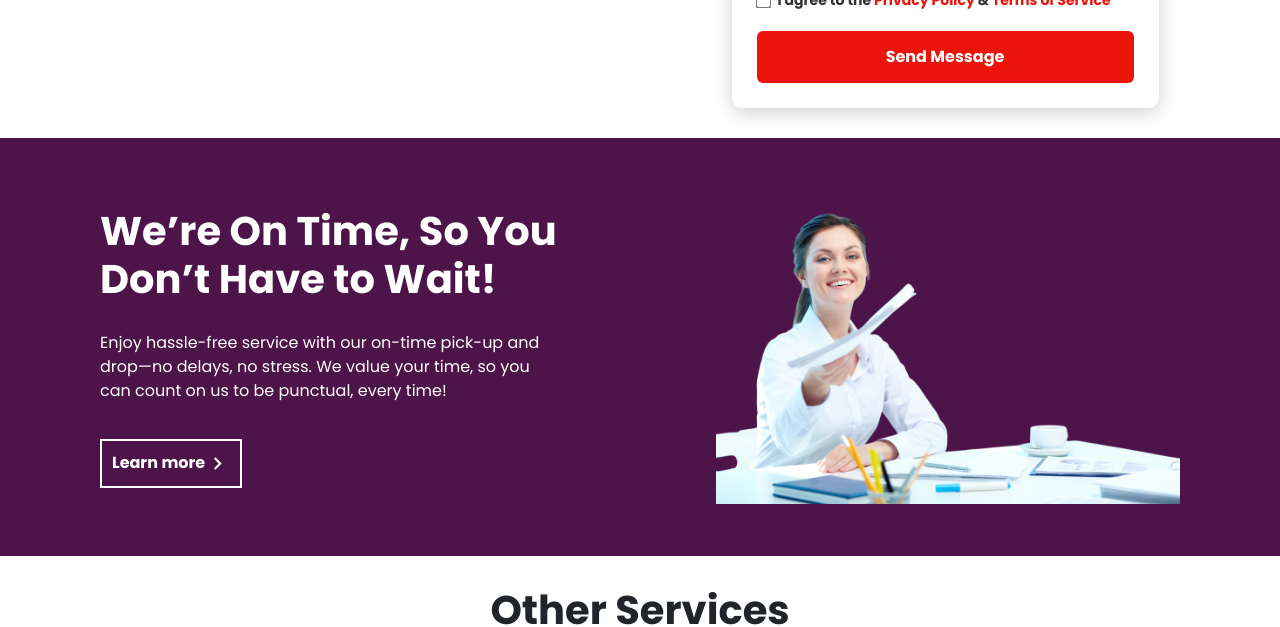
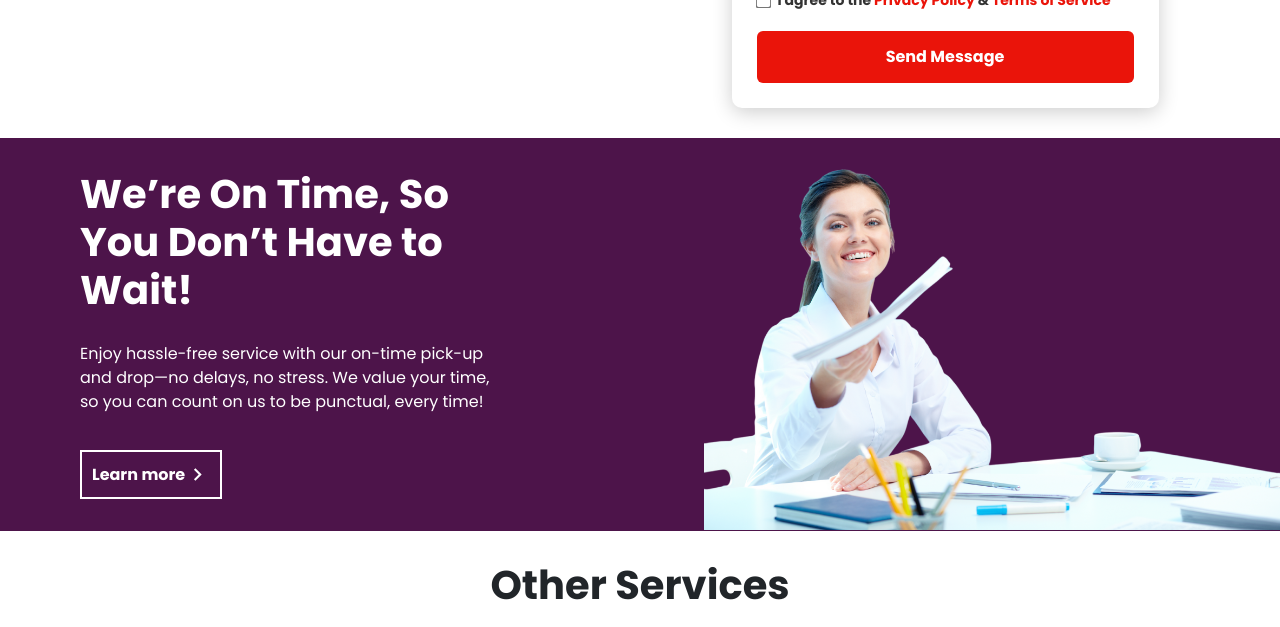
Before and after one commit to PrajwalHS2609/MeaApostille, a Next.js app: page / in a window 1280 px wide. Shown: the part 4100-4727 px from the top of the page. Built offline with nearby package versions, Linux system fonts and the light colour scheme.

Commit message:
img change

```diff
--- a/src/components/HomePage/Component3/Component3.css
+++ b/src/components/HomePage/Component3/Component3.css
@@ -4,17 +4,20 @@
   display: flex;
   justify-content: space-between;
   align-items: center;
-  padding: 2rem 5rem;
+  /* padding: 2rem 5rem; */
   background-color: #4d144a;
 }
 .component3-content1 {
   width: 45%;
-  padding: 20px;
+  padding: 2rem 5rem;
   display: flex;
   justify-content: center;
   align-items: flex-start;
   flex-direction: column;
   gap: 20px;
+}
+.component3-content1:nth-child(2) {
+  padding: 0;
 }
 .component3-content1 > img {
   width: 100%;
--- a/src/components/HomePage/Component4/Component4.jsx
+++ b/src/components/HomePage/Component4/Component4.jsx
@@ -37,7 +37,9 @@ const Component4 = () => {
   return (
     <div className="component4-container">
       <div className="component4-content">
-        <h2>Approved MEA Apostille Services You Can Trust </h2>
+        <h2>
+          Approved MEA Apostille Services <br /> You Can Trust{" "}
+        </h2>
       </div>
       <div className="component4-content">
         {card.map((x) => (
```
